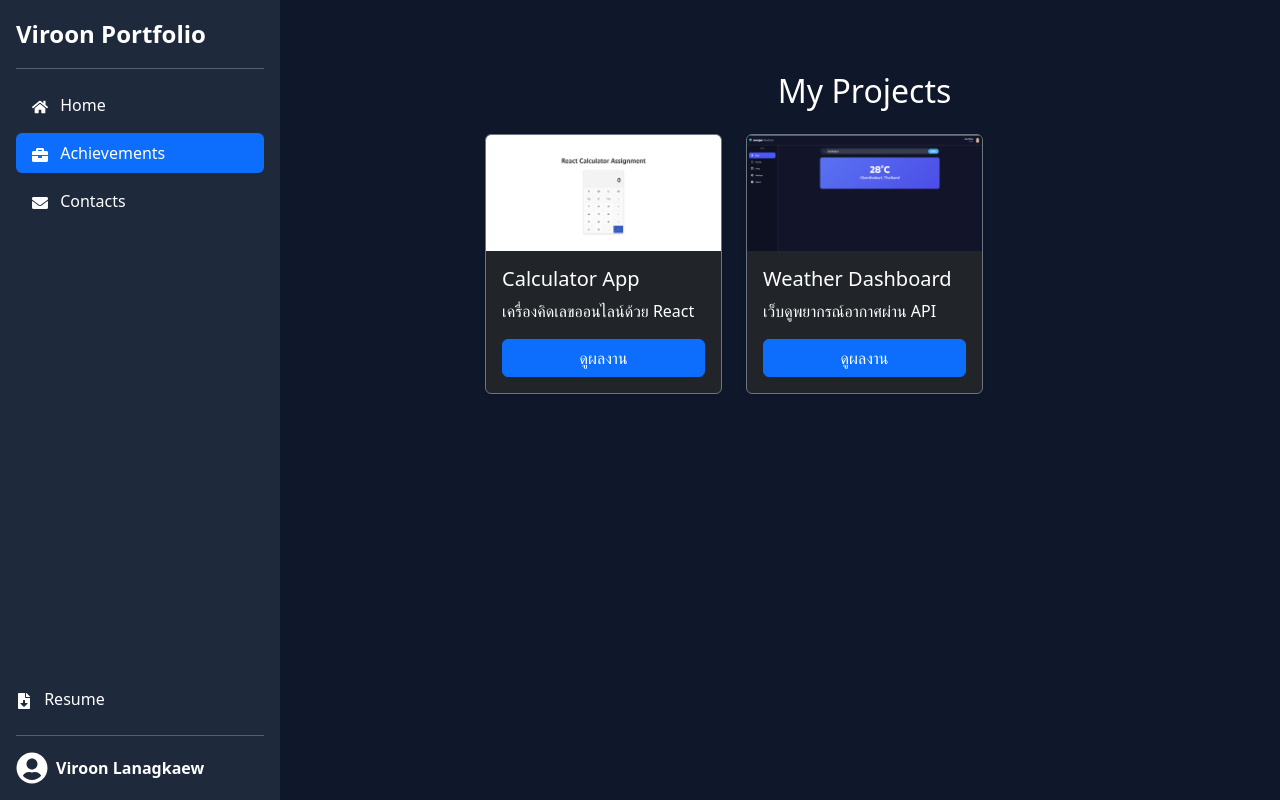
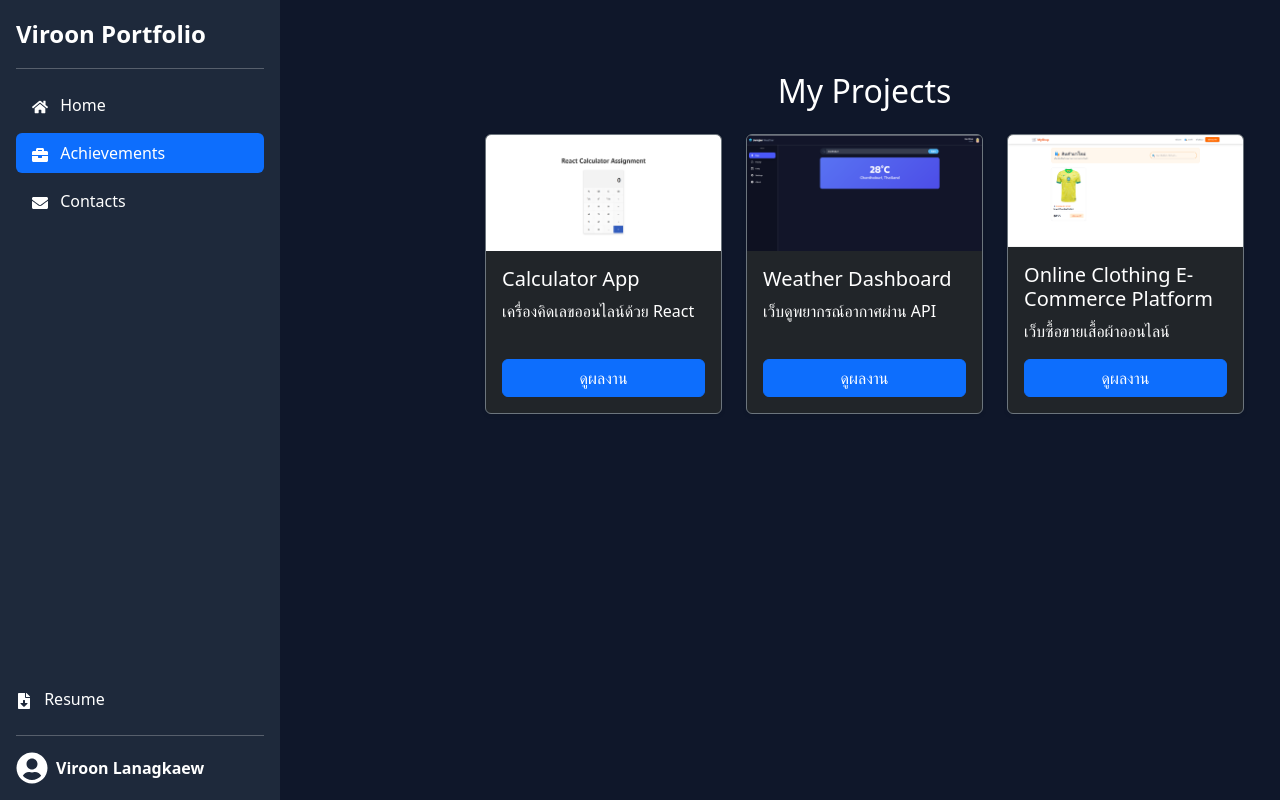
Before and after one commit to viroonlk/Portfolio, a React (Vite) app: page /portfolio in a window 1280 px wide. Built offline with nearby package versions, Linux system fonts and the light colour scheme.

Commit message:
+ project ecom

```diff
--- a/src/pages/Portfolio.jsx
+++ b/src/pages/Portfolio.jsx
@@ -8,6 +8,7 @@ import ProjectCard from '../components/ProjectCard';
 // ตั้งชื่อตัวแปรให้สื่อความหมาย (เช่น project1Img)
 import project1Img from "../assets/calculate.png"; // เปลี่ยนชื่อไฟล์ตามจริง
 import project2Img from "../assets/Weather.png"; // เปลี่ยนชื่อไฟล์ตามจริง
+import project3Img from "../assets/Ecommerce.png"; // เปลี่ยนชื่อไฟล์ตามจริง
 // import project3Img from '../assets/todo-list.jpg';
 
 function Portfolio() {
@@ -28,6 +29,14 @@ function Portfolio() {
       link: "https://weather-react-murex.vercel.app/",
       // --- 2. ใช้ตัวแปรรูปภาพที่นำเข้ามา ---
       imgSrc: project2Img
+    },
+    {
+      id: 3,
+      title: "Online Clothing E-Commerce Platform",
+      desc: "เว็บซื้อขายเสื้อผ้าออนไลน์",
+      link: "https://online-clothing-eta.vercel.app/",
+      // --- 2. ใช้ตัวแปรรูปภาพที่นำเข้ามา ---
+      imgSrc: project3Img
     },
     // { id: 3, title: "To-Do List", desc: "...", link: "#", imgSrc: project3Img }
   ];
```
Also changed, not shown: src/assets/Ecommerce.png (added), 1 other file (tests, documents, lock files or other folders).
